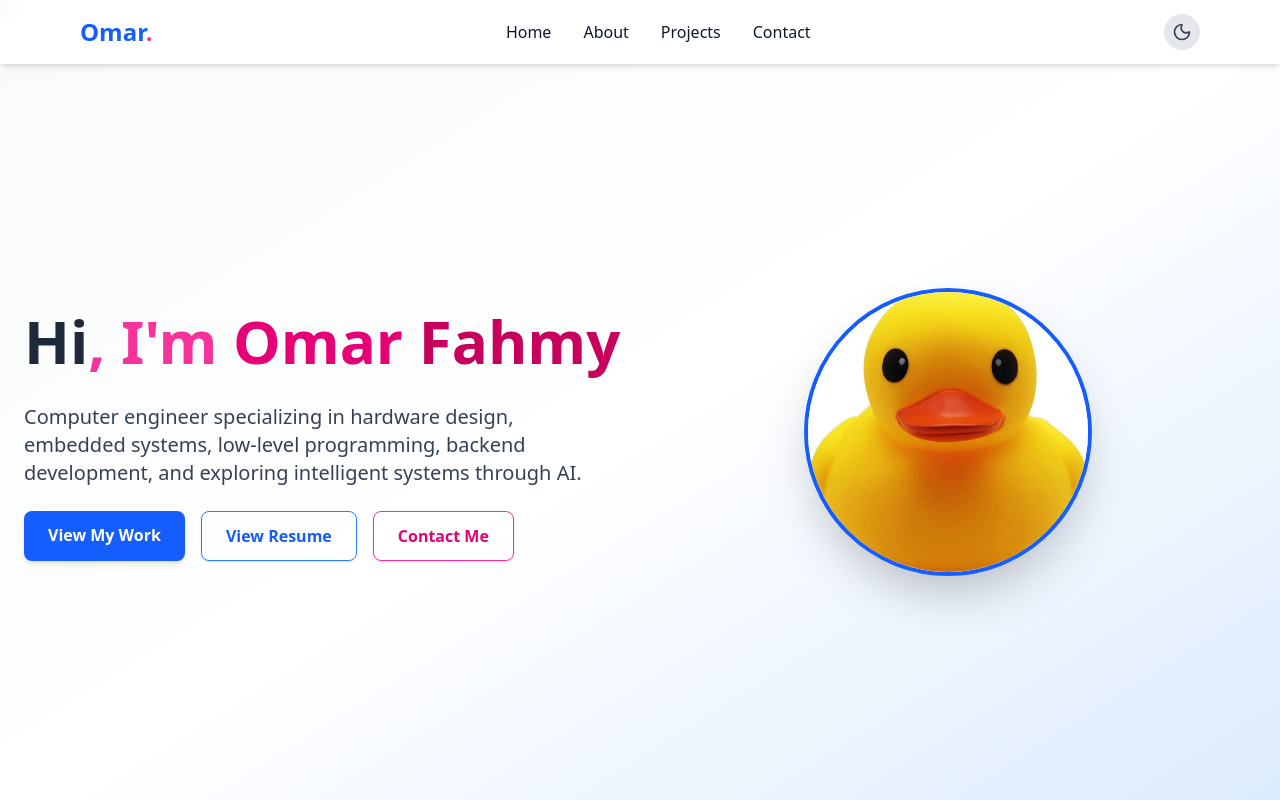
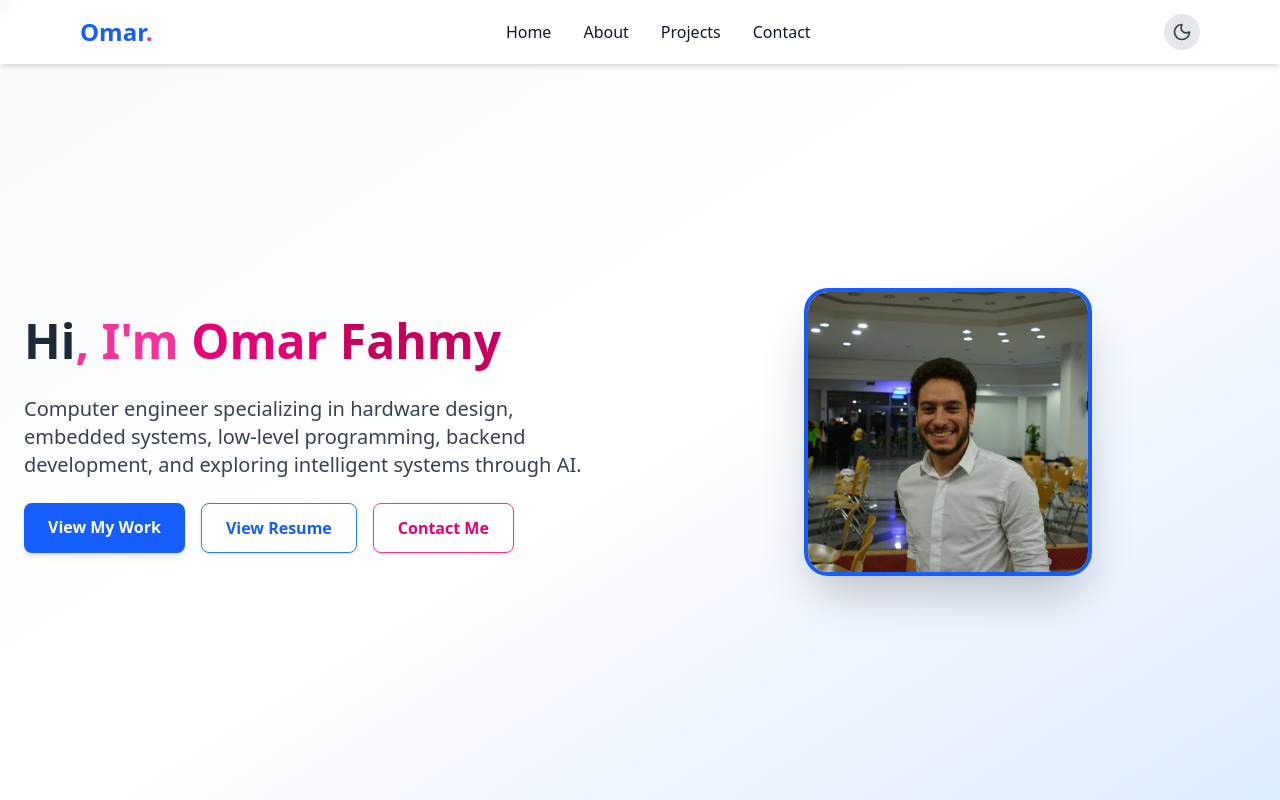
Before and after one commit to OmarTarekFahmy/Portfolio, a React (Vite) app: page / in a window 1280 px wide. Shown: the top 800 px of the page. Built offline with nearby package versions, Linux system fonts and the light colour scheme.

Commit message:
Added Yomna's idea (shirt color)

```diff
--- a/src/App.jsx
+++ b/src/App.jsx
@@ -5,14 +5,24 @@ import Projects from "./components/Projects";
 import Contact from "./components/Contact";
 import ScrollProgress from "./components/ScrollProgress";
 
+import { useState, useEffect } from "react";
+
 export default function App() {
+  const [isDarkMode, setIsDarkMode] = useState(false);
+
+  // Update isDarkMode on every render
+  useEffect(() => {
+    setIsDarkMode(document.documentElement.classList.contains("dark"));
+    console.log("Set dark mode");
+  });
+
   return (
     <div className="bg-gray-950 text-white scroll-smooth md:w-full  min-h-screen w-full overflow-x-hidden">
       <ScrollProgress />
       <Navbar />
       <main>
         <section id="home" className="pt-16 md:pt-8">
-          <Hero />
+          <Hero isDarkMode={isDarkMode} />
         </section>
         <section id="about">
           <About />
--- a/src/components/Hero.jsx
+++ b/src/components/Hero.jsx
@@ -1,7 +1,24 @@
-import { useState } from "react";
+import { useState, useEffect } from "react";
 
-export default function Hero() {
-  const [showResume, setShowResume] = useState(false);
+export default function Hero({}) {
+  const [isDarkMode, setIsDarkMode] = useState(
+    document.documentElement.classList.contains("dark")
+  );
+
+  useEffect(() => {
+    const observer = new MutationObserver(() => {
+      setIsDarkMode(document.documentElement.classList.contains("dark"));
+    });
+
+    // Observe changes to the <html> element's class attribute
+    observer.observe(document.documentElement, {
+      attributes: true,
+      attributeFilter: ["class"],
+    });
+
+    return () => observer.disconnect();
+  }, []);
+  // Choose image based on theme
 
   return (
     <section
@@ -15,7 +32,7 @@ export default function Hero() {
     >
       {/* Left side — Text */}
       <div className="md:w-1/2 space-y-6">
-        <h1 className="text-5xl md:text-6xl font-bold leading-tight">
+        <h1 className="text-5xl md:text-5xl font-bold leading-tight">
           <span className="text-gray-800 dark:text-blue-100">Hi</span>
           <span className="text-pink-500 dark:text-blue-200">,</span>{" "}
           <span className="text-pink-500 dark:text-blue-400">I'm</span>{" "}
@@ -70,14 +87,15 @@ export default function Hero() {
       </div>
 
       {/* Right side — Image */}
-      <div className="md:w-1/2 flex justify-center mt-10 md:mt-0">
+      <div className="md:w-1/2 flex justify-center mt-10 md:mt-0 relative w-72 h-72">
+        {/* Light mode image */}
         <img
-          src="/duck.jpg"
+          src={isDarkMode ? "/profile_dark.jpeg" : "/profile.jpeg"}
           alt="Omar Fahmy"
           className="
-            w-72 h-72 object-cover rounded-full shadow-2xl border-4 transition-all duration-500
-            border-blue-600 dark:border-blue-800 dark:shadow-blue-900/50
-          "
+          w-72 h-72 object-cover rounded-3xl shadow-2xl border-4 transition-all duration-500
+          border-blue-600 dark:border-blue-800 dark:shadow-blue-900/50
+        "
         />
       </div>
     </section>
```
Also changed, not shown: public/profile_dark.jpeg (added).
